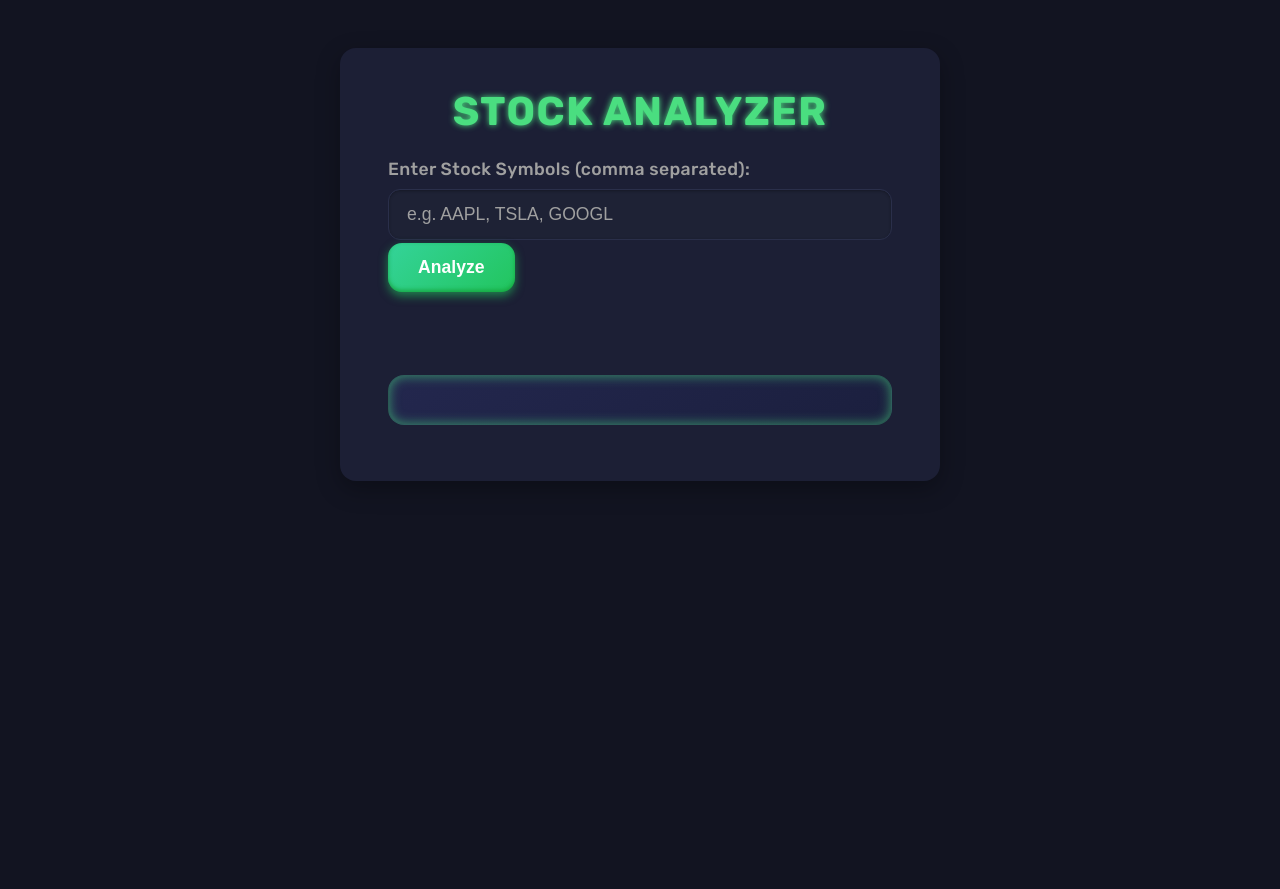
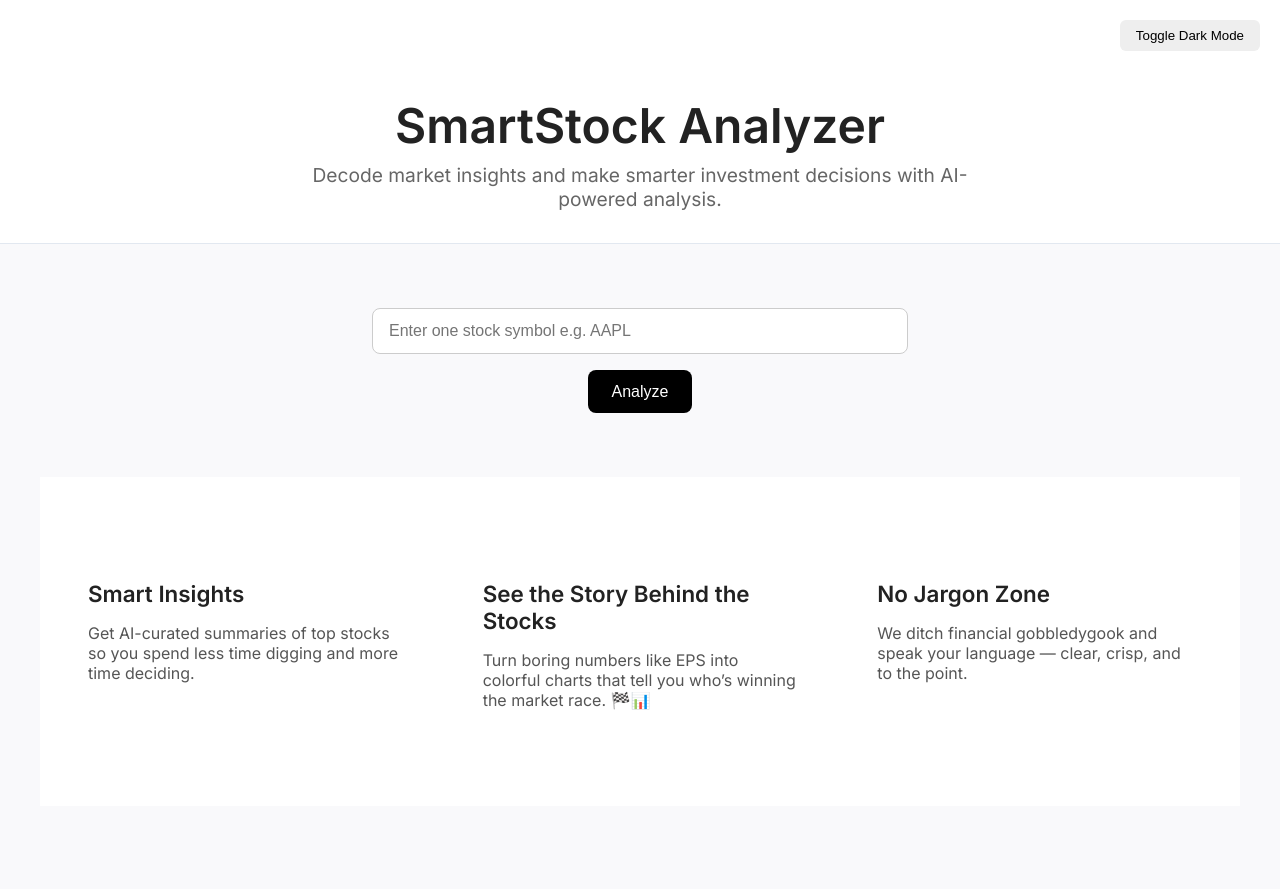
Before and after one commit to Mavenado/StockAnalyser, a website: page public/index.html in a window 1280 px wide. Before the commit the page ends 800 px from the top, so only its background shows below. Drawn offline with nearby package versions, Linux system fonts and the light colour scheme.

Commit message:
Update index.html

```diff
--- a/public/index.html
+++ b/public/index.html
@@ -2,297 +2,198 @@
 <html lang="en">
 <head>
   <meta charset="UTF-8" />
-  <meta name="viewport" content="width=device-width, initial-scale=1" />
-  <title>Stock Analyzer</title>
+  <meta name="viewport" content="width=device-width, initial-scale=1.0"/>
+  <title>SmartStock Analyzer</title>
+  <link href="https://fonts.googleapis.com/css2?family=Inter:wght@400;600&display=swap" rel="stylesheet"/>
   <style>
-    /* Fonts & Base */
-    @import url('https://fonts.googleapis.com/css2?family=Rubik:wght@400;500;700&display=swap');
-
-    :root {
-      --color-bg: #121421;
-      --color-primary: #4ade80; /* Soft bright green */
-      --color-primary-hover: #22c55e;
-      --color-text-main: #e0e0e0;
-      --color-text-muted: #a0a0a0;
-      --color-error: #ef4444; /* red-500 */
-      --color-input-bg: #1e2235;
-      --color-card-bg: #1c1f35;
-      --color-border: #2a2f4a;
-      --shadow-dark: 0 8px 24px rgb(0 0 0 / 0.3);
-      --transition-speed: 0.3s;
-    }
-
     * {
       box-sizing: border-box;
     }
-
     body {
       margin: 0;
-      background: var(--color-bg);
-      color: var(--color-text-main);
-      font-family: 'Rubik', -apple-system, BlinkMacSystemFont, 'Segoe UI', Roboto, Oxygen,
-        Ubuntu, Cantarell, 'Open Sans', 'Helvetica Neue', sans-serif;
-      display: flex;
-      justify-content: center;
-      align-items: flex-start;
-      min-height: 100vh;
-      padding: 3rem 1rem;
-      user-select: none;
+      font-family: 'Inter', sans-serif;
+      background-color: #f9f9fb;
+      color: #222;
+      transition: background-color 0.3s, color 0.3s;
     }
-
-    main {
-      background: var(--color-card-bg);
-      border-radius: 16px;
+    body.dark-mode {
+      background-color: #121212;
+      color: #eee;
+    }
+    header {
+      padding: 4rem 2rem 2rem;
+      text-align: center;
+      background: #fff;
+      border-bottom: 1px solid #e2e8f0;
+    }
+    body.dark-mode header {
+      background: #1f1f1f;
+      border-color: #333;
+    }
+    header h1 {
+      font-size: 3rem;
+      margin-bottom: 0.5rem;
+    }
+    header p {
+      color: #666;
+      font-size: 1.2rem;
+      max-width: 700px;
+      margin: 0 auto;
+    }
+    .input-section {
+      padding: 2rem;
+      max-width: 600px;
+      margin: 2rem auto;
+      text-align: center;
+    }
+    .input-section input {
       width: 100%;
-      max-width: 600px;
-      box-shadow: var(--shadow-dark);
-      padding: 2.5rem 3rem;
-      display: flex;
-      flex-direction: column;
-    }
-
-    h1 {
-      font-weight: 700;
-      font-size: 2.5rem;
-      margin: 0 0 1.5rem 0;
-      letter-spacing: 1.5px;
-      color: var(--color-primary);
-      text-align: center;
-      text-transform: uppercase;
-      text-shadow: 0 0 6px var(--color-primary);
-    }
-
-    label {
-      font-weight: 500;
-      font-size: 1.1rem;
-      color: var(--color-text-muted);
-      letter-spacing: 0.02em;
-      margin-bottom: 0.6rem;
-      display: block;
-    }
-
-    input[type="text"] {
-      width: 100%;
-      padding: 14px 18px;
-      font-size: 1.1rem;
-      border-radius: 12px;
-      border: 1.8px solid var(--color-border);
-      background: var(--color-input-bg);
-      color: var(--color-text-main);
-      transition: border-color var(--transition-speed);
-      box-shadow: inset 0 1px 3px rgb(0 0 0 / 0.3);
-      font-weight: 500;
-    }
-
-    input[type="text"]::placeholder {
-      color: var(--color-text-muted);
-      font-weight: 400;
-    }
-
-    input[type="text"]:focus {
-      outline: none;
-      border-color: var(--color-primary);
-      box-shadow: 0 0 8px var(--color-primary);
-      background: #22263b;
-    }
-
-    form {
-      position: relative;
+      padding: 0.8rem 1rem;
+      font-size: 1rem;
+      border: 1px solid #ccc;
+      border-radius: 8px;
       margin-bottom: 1rem;
     }
-
-    button {
-      margin-top: 0.2rem;
-      background: linear-gradient(135deg, #34d399 0%, #22c55e 100%);
+    .input-section button {
+      padding: 0.8rem 1.5rem;
+      font-size: 1rem;
+      background-color: #000;
+      color: white;
       border: none;
-      border-radius: 14px;
-      padding: 14px 30px;
-      color: white;
-      font-weight: 700;
-      font-size: 1.1rem;
+      border-radius: 8px;
       cursor: pointer;
-      box-shadow:
-        0 4px 10px rgb(34 197 94 / 0.6),
-        inset 0 -2px 4px rgb(18 157 54 / 0.8);
-      transition: background var(--transition-speed), box-shadow var(--transition-speed), transform 0.15s ease-in-out;
-      user-select: none;
-      display: inline-flex;
-      align-items: center;
-      justify-content: center;
-      gap: 0.6rem;
+      transition: background-color 0.2s ease-in-out;
     }
-
-    button:disabled {
-      background: #444a68;
-      box-shadow: none;
-      cursor: not-allowed;
-      transform: none;
-      color: #888eaa;
+    .input-section button:hover {
+      background-color: #333;
     }
-
-    button:not(:disabled):hover {
-      background: linear-gradient(135deg, #22c55e 0%, #10b35a 100%);
-      box-shadow:
-        0 6px 14px rgb(16 179 90 / 0.8),
-        inset 0 -3px 7px rgb(14 131 53 / 0.9);
-      transform: translateY(-2px);
+    .features {
+      background: #fff;
+      padding: 4rem 2rem;
+      display: grid;
+      gap: 3rem;
+      grid-template-columns: repeat(auto-fit, minmax(280px, 1fr));
+      max-width: 1200px;
+      margin: auto;
     }
-
-    #loading-spinner {
+    body.dark-mode .features {
+      background: #1e1e1e;
+    }
+    .feature {
+      padding: 1rem;
+    }
+    .feature h3 {
+      font-size: 1.4rem;
+      margin-bottom: 0.5rem;
+    }
+    .feature p {
+      color: #555;
       font-size: 1rem;
-      color: var(--color-primary);
-      user-select: none;
-      animation: pulse 2s infinite ease-in-out;
-      display: none;
     }
-
-    @keyframes pulse {
-      0%, 100% {
-        opacity: 1;
-      }
-      50% {
-        opacity: 0.5;
-      }
+    body.dark-mode .feature p {
+      color: #bbb;
     }
-
-    #error-message {
-      margin-top: 1rem;
-      font-weight: 600;
-      color: var(--color-error);
-      text-align: center;
-      letter-spacing: 0.05em;
-      text-shadow: 0 0 4px var(--color-error);
-      min-height: 1.4rem;
-      user-select: text;
-    }
-
     #result {
-      margin-top: 1.8rem;
-      padding: 1.5rem 2rem;
-      background: linear-gradient(145deg, #23274e, #1b1f3e);
-      border-radius: 16px;
-      font-family: 'Fira Mono', monospace, monospace;
-      font-size: 1rem;
-      line-height: 1.5;
-      color: var(--color-primary);
-      white-space: pre-wrap;
-      max-height: 420px;
-      overflow-y: auto;
-      box-shadow:
-        inset 0 0 12px rgb(74 222 128 / 0.6);
-      user-select: text;
-      border: 1.5px solid rgba(74, 222, 128, 0.3);
-      scrollbar-width: thin;
-      scrollbar-color: var(--color-primary) transparent;
-    }
-
-    /* Scrollbar for Webkit */
-    #result::-webkit-scrollbar {
-      width: 8px;
+      max-width: 900px;
+      margin: 3rem auto;
+      padding: 1rem;
       background-color: transparent;
     }
-    #result::-webkit-scrollbar-thumb {
-      background-color: var(--color-primary);
-      border-radius: 10px;
+    canvas {
+      margin-top: 2rem;
+      max-width: 100%;
     }
-
-    /* Responsive tweaks */
-    @media (max-width: 480px) {
-      main {
-        padding: 2rem 1.5rem;
-        max-width: 100%;
-      }
-
-      h1 {
-        font-size: 2.2rem;
-      }
-
-      button {
-        width: 100%;
-        justify-content: center;
-      }
+    .toggle-mode {
+      position: fixed;
+      top: 20px;
+      right: 20px;
+      background: #eee;
+      border: none;
+      padding: 0.5rem 1rem;
+      border-radius: 6px;
+      cursor: pointer;
+      z-index: 1000;
     }
   </style>
 </head>
 <body>
-  <main>
-    <h1>Stock Analyzer</h1>
-    <form id="stock-form" novalidate>
-      <label for="stocks">Enter Stock Symbols (comma separated):</label>
-      <input
-        type="text"
-        id="stocks"
-        name="stocks"
-        placeholder="e.g. AAPL, TSLA, GOOGL"
-        autocomplete="off"
-        required
-      />
-      <button type="submit">
-        Analyze
-        <span id="loading-spinner">⏳</span>
-      </button>
-    </form>
+  <button class="toggle-mode" onclick="toggleDarkMode()">Toggle Dark Mode</button>
 
-    <div id="error-message"></div>
-    <pre id="result"></pre>
-  </main>
+  <header>
+    <h1>SmartStock Analyzer</h1>
+    <p>Decode market insights and make smarter investment decisions with AI-powered analysis.</p>
+  </header>
 
+  <section class="input-section">
+    <input type="text" id="stockInput" placeholder="Enter one stock symbol e.g. AAPL"/>
+    <button onclick="analyzeStocks()">Analyze</button>
+  </section>
+
+  <section class="features">
+    <div class="feature">
+      <h3>Smart Insights</h3>
+      <p>Get AI-curated summaries of top stocks so you spend less time digging and more time deciding.</p>
+    </div>
+    <div class="feature">
+      <h3>See the Story Behind the Stocks</h3>
+      <p>Turn boring numbers like EPS into colorful charts that tell you who’s winning the market race. 🏁📊</p>
+    </div>
+    <div class="feature">
+      <h3>No Jargon Zone</h3>
+      <p>We ditch financial gobbledygook and speak your language — clear, crisp, and to the point.</p>
+    </div>
+  </section>
+
+  <div id="result"></div>
+  <canvas id="chart"></canvas>
+
+  <script src="https://cdn.jsdelivr.net/npm/chart.js"></script>
   <script>
-    const form = document.getElementById('stock-form');
-    const resultEl = document.getElementById('result');
-    const errorEl = document.getElementById('error-message');
-    const loadingSpinner = document.getElementById('loading-spinner');
-    const analyzeButton = form.querySelector('button');
+    async function analyzeStocks() {
+      const input = document.getElementById('stockInput').value.trim();
+      if (!input) return alert('Please enter a stock symbol.');
 
-    const API_URL = '/api/analyze';
+      const stocks = [input];
 
-    form.addEventListener('submit', async (e) => {
-      e.preventDefault();
-      errorEl.textContent = '';
-      resultEl.textContent = '';
+      const response = await fetch('/api/analyze', {
+        method: 'POST',
+        headers: { 'Content-Type': 'application/json' },
+        body: JSON.stringify({ stocks })
+      });
 
-      const stocksInput = document.getElementById('stocks').value;
-      const stocks = stocksInput
-        .split(',')
-        .map(s => s.trim().toUpperCase())
-        .filter(Boolean);
+      const data = await response.json();
+      document.getElementById('result').innerHTML = data.analysis;
 
-      // Basic validation for stock symbols (letters, numbers, dots, dashes)
-      const invalidSymbols = stocks.filter(s => !/^[A-Z0-9.-]+$/.test(s));
-      if (invalidSymbols.length > 0) {
-        errorEl.textContent = `Invalid stock symbols: ${invalidSymbols.join(', ')}`;
-        return;
+      if (data.chartData) {
+        const ctx = document.getElementById('chart').getContext('2d');
+        new Chart(ctx, {
+          type: 'bar',
+          data: {
+            labels: data.chartData.labels,
+            datasets: [{
+              label: 'EPS',
+              data: data.chartData.values,
+              backgroundColor: 'rgba(54, 162, 235, 0.7)',
+              borderRadius: 8
+            }]
+          },
+          options: {
+            responsive: true,
+            plugins: {
+              legend: { display: false },
+              tooltip: { enabled: true }
+            },
+            scales: {
+              y: { beginAtZero: true }
+            }
+          }
+        });
       }
+    }
 
-      if (stocks.length === 0) {
-        errorEl.textContent = 'Please enter at least one valid stock symbol.';
-        return;
-      }
-
-      loadingSpinner.style.display = 'inline';
-      analyzeButton.disabled = true;
-
-      try {
-        const response = await fetch(API_URL, {
-          method: 'POST',
-          headers: { 'Content-Type': 'application/json' },
-          body: JSON.stringify({ stocks }),
-        });
-
-        if (!response.ok) {
-          const errData = await response.json().catch(() => ({}));
-          throw new Error(errData.message || 'Unknown error occurred');
-        }
-
-        const data = await response.json();
-        resultEl.textContent = data.analysis;
-      } catch (error) {
-        errorEl.textContent = `Error: ${error.message}`;
-      } finally {
-        loadingSpinner.style.display = 'none';
-        analyzeButton.disabled = false;
-      }
-    });
+    function toggleDarkMode() {
+      document.body.classList.toggle('dark-mode');
+    }
   </script>
 </body>
 </html>
```
